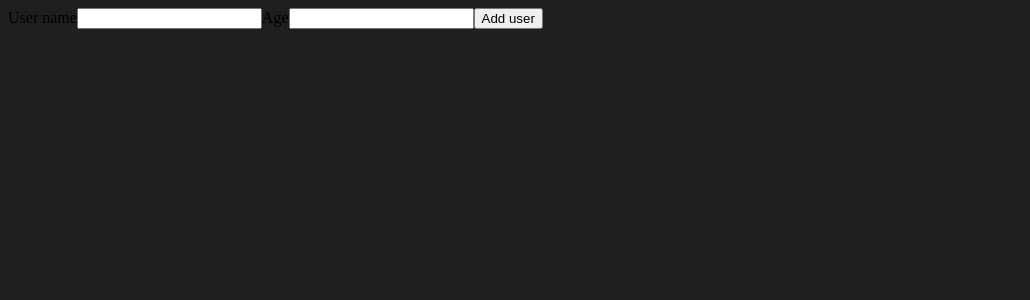
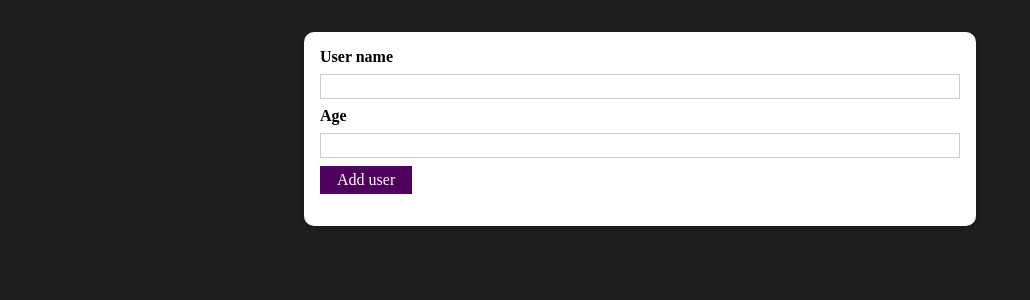
Before and after one commit to mubarakmujawar123/React-addUserProject, a React (Create React App) app: page / in a window 1280 px wide. Shown: the top 300 px of the page, without its empty margins (0-1030 px from the left). Built offline with nearby package versions, Linux system fonts and the light colour scheme.

Commit message:
1 file modified, 5 added

```diff
--- /dev/null
+++ b/src/Component/UI/Button.js
@@ -0,0 +1,17 @@
+import React from 'react';
+
+import classes from './Button.module.css';
+
+const Button = (props) => {
+  return (
+    <button
+      className={classes.button}
+      type={props.type || 'button'}
+      onClick={props.onClick}
+    >
+      {props.children}
+    </button>
+  );
+};
+
+export default Button;
--- /dev/null
+++ b/src/Component/UI/Button.module.css
@@ -0,0 +1,18 @@
+.button {
+  font: inherit;
+  border: 1px solid #4f005f;
+  background: #4f005f;
+  color: white;
+  padding: 0.25rem 1rem;
+  cursor: pointer;
+}
+
+.button:hover,
+.button:active {
+  background: #741188;
+  border-color: #741188;
+}
+
+.button:focus {
+  outline: none;
+}
--- /dev/null
+++ b/src/Component/UI/Card.js
@@ -0,0 +1,9 @@
+import React from 'react';
+import classes from './Card.module.css';
+const Card = (props) => {
+  return (
+    <div className={`${classes.card} ${props.className}`}>{props.children}</div>
+  );
+};
+
+export default Card;
--- /dev/null
+++ b/src/Component/UI/Card.module.css
@@ -0,0 +1,5 @@
+.card {
+  background: #fff;
+  box-shadow: 0 2px 8px rgba(0, 0, 0, 0.26);
+  border-radius: 10px;
+}
--- a/src/Component/Users/AddUsers.js
+++ b/src/Component/Users/AddUsers.js
@@ -1,17 +1,21 @@
 import React from 'react';
-
+import Card from '../UI/Card';
+import Button from '../UI/Button';
+import classes from './AddUsers.module.css';
 const AddUsers = (props) => {
-  const addUserHandler = (event) =>{
+  const addUserHandler = (event) => {
     event.preventDefault();
-  }
+  };
   return (
+    <Card className={classes.input}>
       <form onSubmit={addUserHandler}>
         <label htmlFor="username">User name</label>
         <input type="text" id="username" />
         <label htmlFor="age">Age</label>
         <input type="number" id="age" />
-      <button type="submit">Add user</button>
+        <Button type="submit">Add user</Button>
       </form>
+    </Card>
   );
 };
 
--- /dev/null
+++ b/src/Component/Users/AddUsers.module.css
@@ -0,0 +1,26 @@
+.input {
+  margin: 2rem auto;
+  padding: 1rem;
+  width: 90%;
+  max-width: 40rem;
+}
+
+.input label {
+  display: block;
+  font-weight: bold;
+  margin-bottom: 0.5rem;
+}
+
+.input input {
+  font: inherit;
+  display: block;
+  width: 100%;
+  border: 1px solid #ccc;
+  padding: 0.15rem;
+  margin-bottom: 0.5rem;
+}
+
+.input input:focus {
+  outline: none;
+  border-color: #4f005f;
+}
```
Lines whose indentation alone changed are shown as unchanged.
